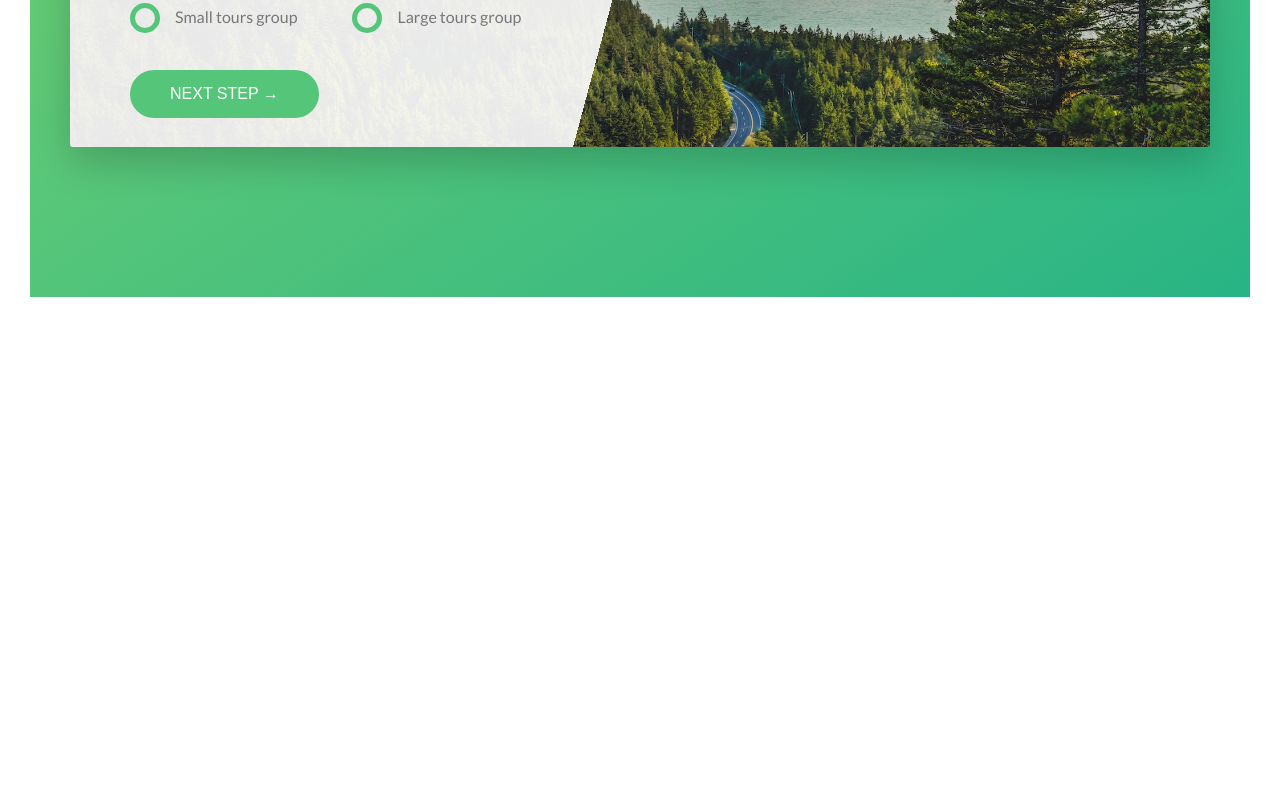
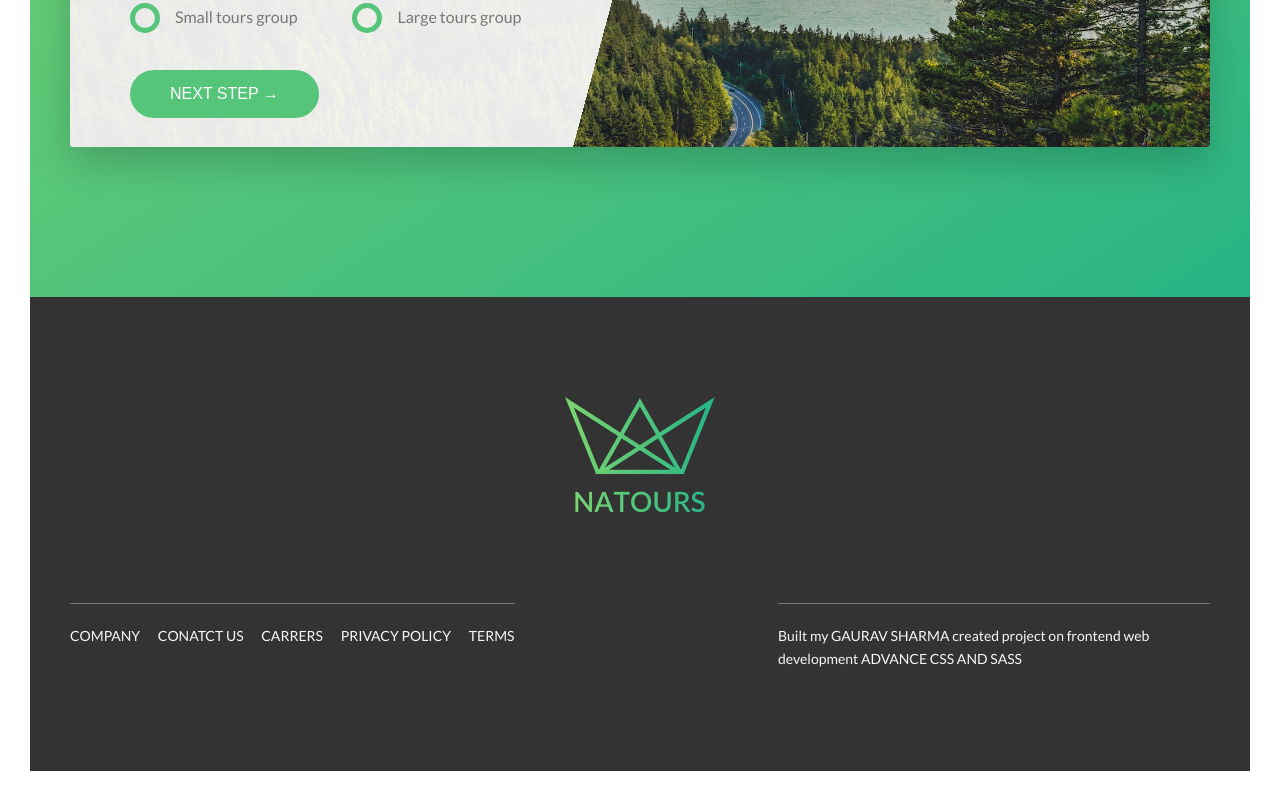
Before and after one commit to gsharma101/Natours, a website: page index.html in a window 1280 px wide. Shown: the part 5101-5902 px from the top of the page. Before the commit the page ends 5428 px from the top, so only its background shows below. Drawn offline with Linux system fonts and the light colour scheme.

Commit message:
Footer section

```diff
--- a/index.html
+++ b/index.html
@@ -374,6 +374,41 @@
         </div>
       </section>
     </main>
+    <footer class="footer">
+      <div class="footer__logo-box">
+        <img src="img/logo-green-2x.png" alt="full logo" class="footer__logo" />
+      </div>
+      <div class="row">
+        <div class="col-1-of-2">
+          <div class="footer__navigation">
+            <ul class="footer__list">
+              <li class="footer__item">
+                <a href="#" class="footer__link">company</a>
+              </li>
+              <li class="footer__item">
+                <a href="#" class="footer__link">conatct us</a>
+              </li>
+              <li class="footer__item">
+                <a href="#" class="footer__link">carrers</a>
+              </li>
+              <li class="footer__item">
+                <a href="#" class="footer__link">privacy policy</a>
+              </li>
+              <li class="footer__item">
+                <a href="#" class="footer__link">terms</a>
+              </li>
+            </ul>
+          </div>
+        </div>
+        <div class="col-1-of-2">
+          <div class="footer__copyright">
+            Built my <a href="" class="footer__link">Gaurav Sharma</a> created
+            project on frontend web development
+            <a href="#" class="footer__link">Advance css and Sass</a>
+          </div>
+        </div>
+      </div>
+    </footer>
     <!--
         <section class="grid-test">
             <div class="row">
--- a/sass/abstract/_variables.scss
+++ b/sass/abstract/_variables.scss
@@ -14,7 +14,7 @@ $color-grey-light-2: #eee;
 
 $color-grey-dark: #777;
 $color-grey-dark-2: #999;
-
+$color-grey-dark-3: #333;
 $color-white: #fff;
 $color-black: #000000;
 
--- /dev/null
+++ b/sass/layout/_footer.scss
@@ -0,0 +1,59 @@
+.footer {
+  background-color: $color-grey-dark-3;
+  padding: 10rem 0;
+  font-size: 1.4rem;
+  color: $color-grey-light-1;
+
+  &__logo-box {
+    text-align: center;
+    margin-bottom: 8rem;
+  }
+
+  &__logo {
+    width: 15rem;
+    height: auto;
+  }
+
+  &__navigation {
+    border-top: 1px solid $color-grey-dark;
+    padding-top: 2rem;
+    display: inline-block;
+  }
+  &__list {
+    list-style-type: none;
+  }
+
+  &__item {
+    display: inline-block;
+
+    &:not(:last-child) {
+      margin-right: 1.5rem;
+    }
+  }
+  &__link {
+    &:link,
+    &:visited {
+      color: $color-grey-light-1;
+      background-color: $color-grey-dark-3;
+      text-decoration: none;
+      display: inline-block;
+      text-transform: uppercase;
+      transition: all 0.2s;
+    }
+
+    &:hover,
+    &:active {
+      color: $color-primary;
+      background-color: $color-grey-dark-3;
+      box-shadow: 0 1rem 2rem rgba($color-black, $alpha: 0.4);
+      transform: rotate(5deg) scale(1.3);
+    }
+  }
+
+  &__copyright {
+    border-top: 1px solid $color-grey-dark;
+    padding-top: 2rem;
+    width: 80%;
+    float: right;
+  }
+}
--- a/sass/main.scss
+++ b/sass/main.scss
@@ -18,5 +18,6 @@
 //?layout
 @import "layout/header";
 @import "layout/grid";
+@import "layout/footer";
 //?pages
 @import "pages/home";
```
Also changed, not shown: css/style.css.
